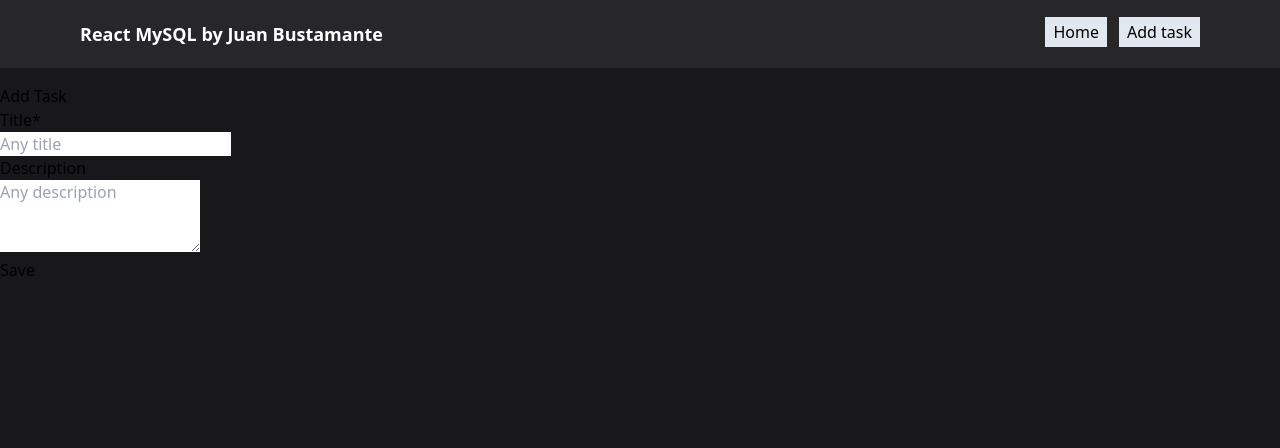
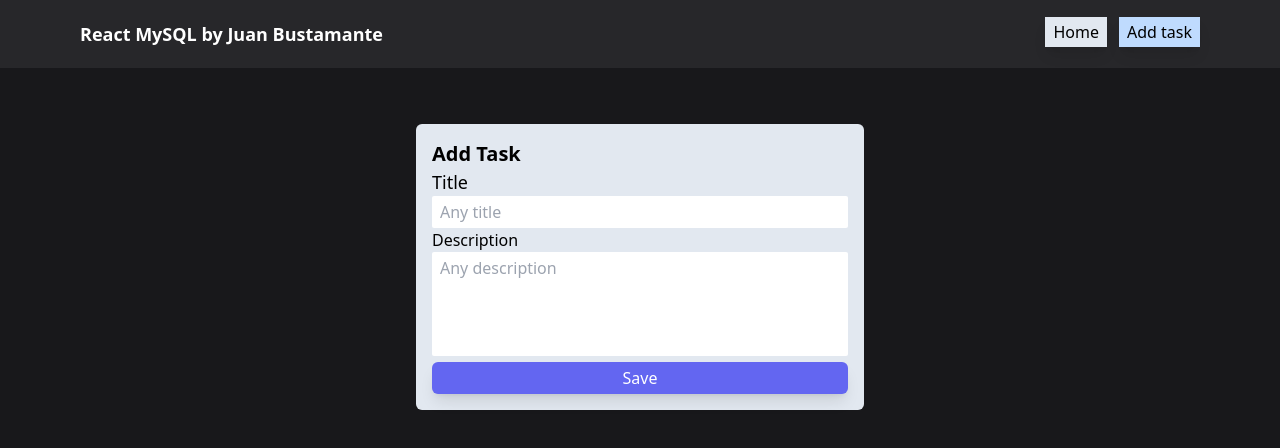
Before and after one commit to JuanBacon/MERN-tasklist, a React (Vite) app in the folder client/: page /new in a window 1280 px wide. Shown: the top 448 px of the page. Built offline with nearby package versions, Linux system fonts and the light colour scheme.

Commit message:
finished styling

```diff
--- a/client/src/components/NavBar.jsx
+++ b/client/src/components/NavBar.jsx
@@ -10,8 +10,8 @@ const NavBar = () => {
             <h1 className='text-white font-bold text-lg'> React MySQL by Juan Bustamante</h1>
 
             <ul className='flex gap-x-3'>
-                <li><Link className='bg-slate-200 px-2 py-1' to="/">Home</Link></li>
-                <li><Link className='bg-slate-200 px-2 py-1' to={"/new"}>Add task</Link></li>
+                <li><Link className='bg-slate-200 px-2 py-1 shadow-lg hover:shadow-gray-600/50' to="/">Home</Link></li>
+                <li><Link className='bg-blue-200 px-2 py-1 shadow-lg hover:shadow-blue-500/50' to={"/new"}>Add task</Link></li>
             </ul>
         </div>
     )
--- a/client/src/pages/TaskForm.jsx
+++ b/client/src/pages/TaskForm.jsx
@@ -42,7 +42,7 @@ function TaskForm() {
 
     return (
         <>
-            <h1>{params.id ? 'Edit task' : 'Add Task'}</h1>
+
             {console.log(task)}
             <Formik
                 initialValues={task}
@@ -51,11 +51,10 @@ function TaskForm() {
                     if(params.id){
                         console.log('Updating data...');
                         await updateTask(params.id, values);
-                        navigate('/');
                     } else{
                         await createTask(values);
-                        navigate('/');
                     }
+                    navigate('/');
                     setTask({
                         title: "",
                         description: "",
@@ -63,26 +62,26 @@ function TaskForm() {
                     })
                 } }>
                 {({ handleChange, handleSubmit, values, isSubmitting }) => (
-                    <Form onSubmit={handleSubmit}>
-                        <label>Title*</label>
-                        <br />
+                    <Form onSubmit={handleSubmit} className="bg-slate-200 max-w-md rounded-md p-4 mx-auto mt-10">
+                        <h1 className='text-xl font-bold uppsercase'>{params.id ? 'Edit task' : 'Add Task'}</h1>
+                        <label className='block text-lg'>Title</label>
                         <input
                             type="text"
                             name='title'
                             placeholder='Any title'
+                            className='px-2 py-1 rounded-sm w-full'
                             onChange={handleChange}
                             value={values.title} />
                         <br />
-                        <label>Description</label>
-                        <br />
+                        <label className='block'>Description</label>
                         <textarea
-                            rows='3'
+                            rows='4'
                             name='description'
                             placeholder='Any description'
                             onChange={handleChange}
+                            className='px-2 py-1 rounded-sm w-full resize-none'
                             value={values.description} />
-                        <br />
-                        <button type='submit' disabled={isSubmitting}>
+                        <button className='block bg-indigo-500 px-2 py-1 text-white w-full rounded-md shadow-lg hover:shadow-blue-500/50' type='submit' disabled={isSubmitting}>
                             {isSubmitting ? 'saving...' : 'Save'}
                         </button>
                     </Form>
```
